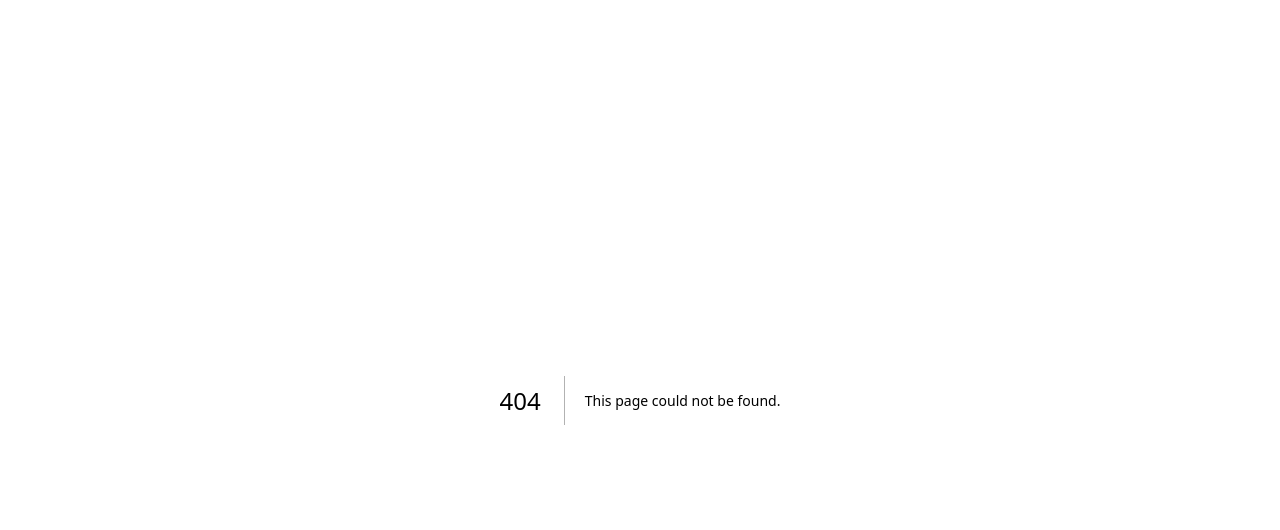
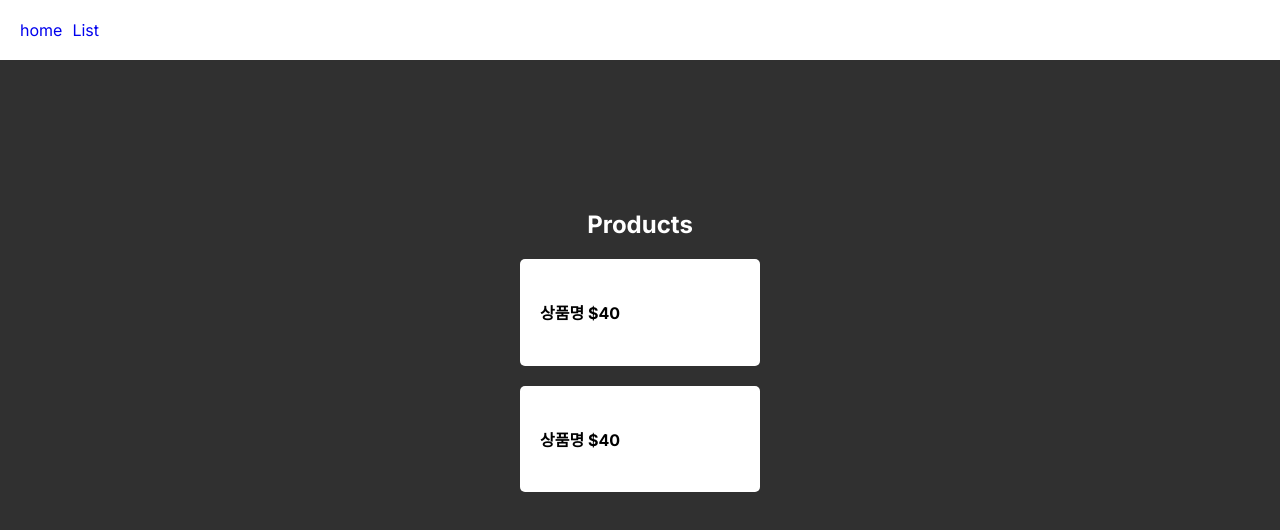
Before and after one commit to JellyKingdom/nextJs_prac, a Next.js app: page /list in a window 1280 px wide. Before the commit this address had no page. Shown: the top 530 px of the page. Built offline with nearby package versions, Linux system fonts and the light colour scheme.

Commit message:
Feat: routes and layout

```diff
--- a/app/globals.css
+++ b/app/globals.css
@@ -1,7 +1,7 @@
 body {
-  margin : 0;
+  margin: 0;
   background-color: #303030;
-  color : white
+  color: white;
 }
 
 .title {
@@ -11,3 +11,20 @@ body {
 .title-sub {
   text-align: center;
 }
+.food {
+  margin: 20px auto;
+  width: 200px;
+  background: white;
+  color: black;
+  padding: 20px;
+  border-radius: 5px;
+}
+
+.navbar {
+  background: white;
+  padding: 20px;
+}
+.navbar a {
+  margin-right: 10px;
+  text-decoration: none;
+}
--- a/app/layout.js
+++ b/app/layout.js
@@ -1,17 +1,24 @@
-import './globals.css'
-import { Inter } from 'next/font/google'
+import "./globals.css";
+import { Inter } from "next/font/google";
+import Link from "next/link";
 
-const inter = Inter({ subsets: ['latin'] })
+const inter = Inter({ subsets: ["latin"] });
 
 export const metadata = {
-  title: 'Create Next App',
-  description: 'Generated by create next app',
-}
+  title: "Create Next App",
+  description: "Generated by create next app",
+};
 
 export default function RootLayout({ children }) {
   return (
-    <html lang="en">
-      <body className={inter.className}>{children}</body>
+    <html lang='en'>
+      <body className={inter.className}>
+        <div className='navbar'>
+          <Link href='/'>home</Link>
+          <Link href='/list'>List</Link>
+        </div>
+        {children}
+      </body>
     </html>
-  )
+  );
 }
--- /dev/null
+++ b/app/list/page.js
@@ -0,0 +1,13 @@
+export default function List() {
+  return (
+    <div>
+      <h2 className='title'>Products</h2>
+      <div className='food'>
+        <h4>상품명 $40</h4>
+      </div>
+      <div className='food'>
+        <h4>상품명 $40</h4>
+      </div>
+    </div>
+  );
+}
```
Also changed, not shown: app/cart/layout.js (added, +12 -0 lines), app/cart/page.js (added, +7 -0 lines), app/cart/payment/page.js (added, +7 -0 lines), app/page.js (+4 -11 lines).
